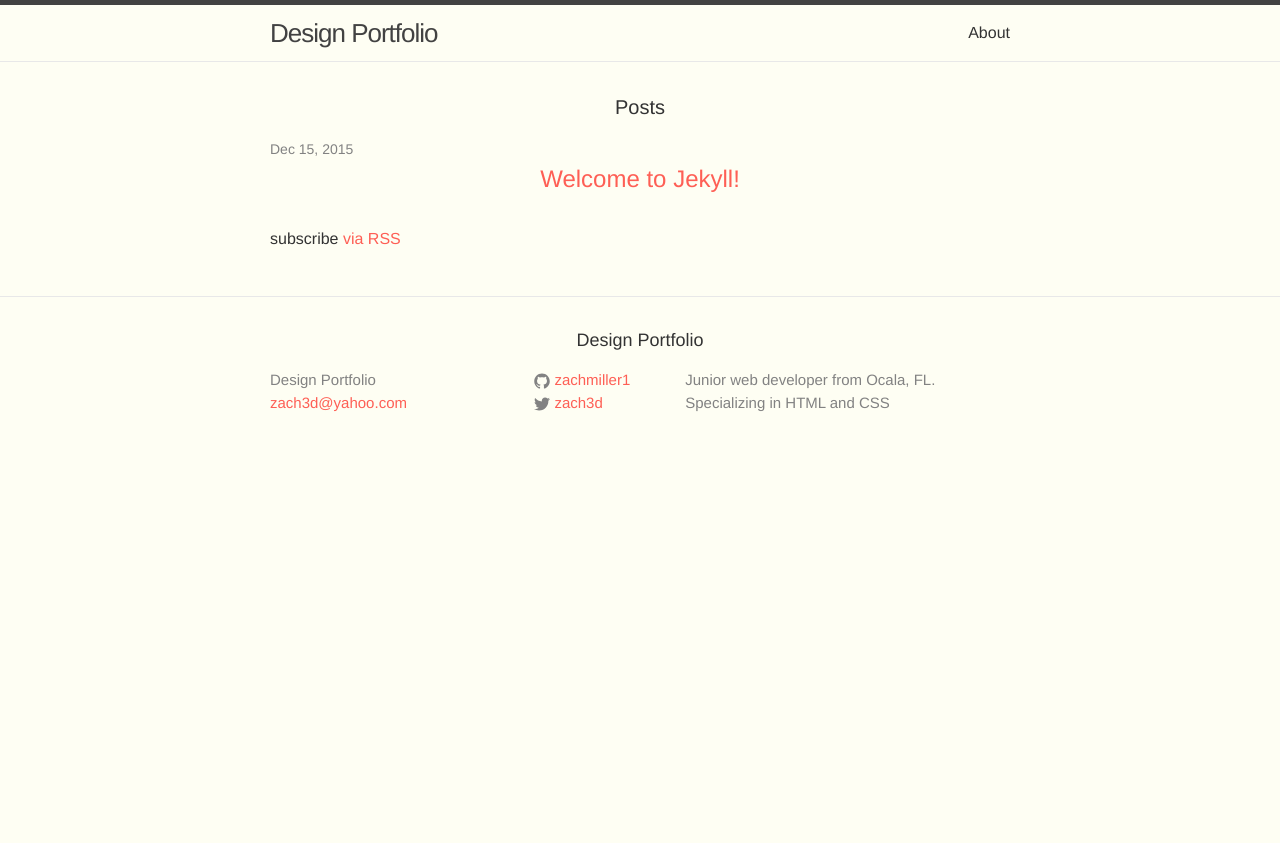
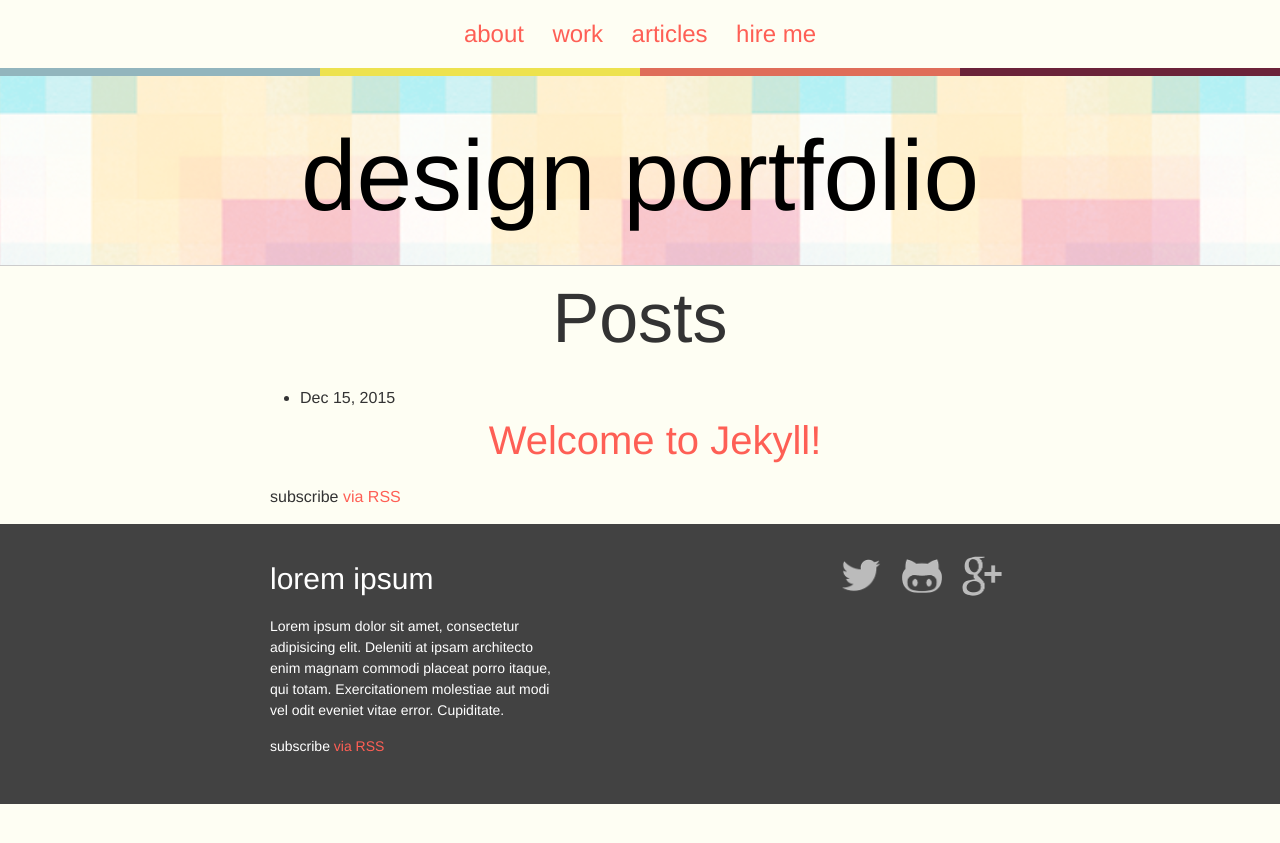
Before and after one commit to zachmiller1/designer-portfolio, a Jekyll site: the page built from index.html, in a window 1280 px wide. Shown: the top 843 px of the page. Built offline with Jekyll 4.4.1, drawn with Linux system fonts in a browser that asks for light colours.

Commit message:
Add markup and styles for the footer

```diff
--- a/_includes/footer.html
+++ b/_includes/footer.html
@@ -2,35 +2,29 @@
 
   <div class="wrapper">
 
-    <h2 class="footer-heading">{{ site.title }}</h2>
-
-    <div class="footer-col-wrapper">
-      <div class="footer-col footer-col-1">
-        <ul class="contact-list">
-          <li>{{ site.title }}</li>
-          <li><a href="mailto:{{ site.email }}">{{ site.email }}</a></li>
-        </ul>
-      </div>
-
-      <div class="footer-col footer-col-2">
-        <ul class="social-media-list">
-          {% if site.github_username %}
-          <li>
-            {% include icon-github.html username=site.github_username %}
-          </li>
-          {% endif %}
-
-          {% if site.twitter_username %}
-          <li>
-            {% include icon-twitter.html username=site.twitter_username %}
-          </li>
-          {% endif %}
-        </ul>
-      </div>
-
-      <div class="footer-col footer-col-3">
-        <p>{{ site.description }}</p>
-      </div>
+    <div class="footer-content">
+      <h3>lorem ipsum</h3>
+      <p>Lorem ipsum dolor sit amet, consectetur adipisicing elit. Deleniti at ipsam architecto enim magnam commodi placeat porro itaque, qui totam. Exercitationem molestiae aut modi vel odit eveniet vitae error. Cupiditate.</p>
+      <p>subscribe <a href="{{ "/feed.xml" | prepend: site.baseurl }}">via RSS</a></p>
+    </div>
+    <div class="footer-social">
+      <ul>
+        <li>
+          <a href="http://www.twitter.com/{{ site.twitter_username }}">
+            <img src="/images/twitter.png" alt="twitter logo" width="40">
+          </a>
+        </li>
+        <li>
+          <a href="http://www.github.com/{{ site.github_username }}">
+            <img src="/images/github.png" alt="github logo" width="40">
+          </a>
+        </li>
+        <li>
+          <a href="http://plus.google.com/{{ site.google_username }}">
+            <img src="/images/google.png" alt="google plus logo" width="40">
+          </a>
+        </li>
+      </ul>
     </div>
 
   </div>
--- a/_includes/header.html
+++ b/_includes/header.html
@@ -1,27 +1,12 @@
-<header class="site-header">
-
-  <div class="wrapper">
-
-    <a class="site-title" href="{{ site.baseurl }}/">{{ site.title }}</a>
-
-    <nav class="site-nav">
-      <a href="#" class="menu-icon">
-        <svg viewBox="0 0 18 15">
-          <path fill="#424242" d="M18,1.484c0,0.82-0.665,1.484-1.484,1.484H1.484C0.665,2.969,0,2.304,0,1.484l0,0C0,0.665,0.665,0,1.484,0 h15.031C17.335,0,18,0.665,18,1.484L18,1.484z"/>
-          <path fill="#424242" d="M18,7.516C18,8.335,17.335,9,16.516,9H1.484C0.665,9,0,8.335,0,7.516l0,0c0-0.82,0.665-1.484,1.484-1.484 h15.031C17.335,6.031,18,6.696,18,7.516L18,7.516z"/>
-          <path fill="#424242" d="M18,13.516C18,14.335,17.335,15,16.516,15H1.484C0.665,15,0,14.335,0,13.516l0,0 c0-0.82,0.665-1.484,1.484-1.484h15.031C17.335,12.031,18,12.696,18,13.516L18,13.516z"/>
-        </svg>
-      </a>
-
-      <div class="trigger">
-        {% for my_page in site.pages %}
-          {% if my_page.title %}
-          <a class="page-link" href="{{ my_page.url | prepend: site.baseurl }}">{{ my_page.title }}</a>
-          {% endif %}
-        {% endfor %}
-      </div>
-    </nav>
-
-  </div>
-
+<nav class="site-nav">
+  <ul>
+    {% for link in site.links %}
+      <li>
+        <a href="{{ link.url }}">{{link.title}}</a>
+      </li>
+    {% endfor %}
+  </ul>
+</nav>
+<header class="site-header gradient-bar">
+  <h1 class="site-title mega"><a href="/">design portfolio</a></h1>
 </header>
--- /dev/null
+++ b/_sass/_gradient-bar.scss
@@ -0,0 +1,18 @@
+.gradient-bar {
+	position: relative;
+
+	&:after {
+		content: "";
+		position: absolute;
+		top: 0;
+		left: 0;
+		width: 100%;
+		height: 0.5em;
+		background: linear-gradient(to right,
+			                        $blue-color 0%, $blue-color 25%,
+			                        $yellow-color 25%, $yellow-color 50%,
+			                        $red-color 50%, $red-color 75%,
+			                        $purple-color 75%, $purple-color 100%
+			                       );
+	}
+}
--- a/_sass/_layout.scss
+++ b/_sass/_layout.scss
@@ -1,242 +1,52 @@
-/**
- * Site header
- */
-.site-header {
-    border-top: 5px solid $grey-color-dark;
-    border-bottom: 1px solid $grey-color-light;
-    min-height: 56px;
-
-    // Positioning context for the mobile navigation icon
-    position: relative;
-}
-
-.site-title {
-    font-size: 26px;
-    font-weight: 300;
-    line-height: 56px;
-    letter-spacing: -1px;
-    margin-bottom: 0;
-    float: left;
-
-    &,
-    &:visited {
-        color: $grey-color-dark;
+// Header
+.site-nav {
+    text-align: center;
+    ul {
+        margin: 1em 0;
+        list-style: none;
+    }
+    li {
+        display: inline-block;
+        margin: 0 0.5em;
+        font-size: 1.5em;
     }
 }
 
-.site-nav {
-    float: right;
-    line-height: 56px;
+.site-title a {
+    color: #000;
 
-    .menu-icon {
-        display: none;
-    }
-
-    .page-link {
-        color: $text-color;
-        line-height: $base-line-height;
-
-        // Gaps between nav items, but not on the last one
-        &:not(:last-child) {
-            margin-right: 20px;
-        }
-    }
-
-    @include media-query($on-palm) {
-        position: absolute;
-        top: 9px;
-        right: $spacing-unit / 2;
-        background-color: $background-color;
-        border: 1px solid $grey-color-light;
-        border-radius: 5px;
-        text-align: right;
-
-        .menu-icon {
-            display: block;
-            float: right;
-            width: 36px;
-            height: 26px;
-            line-height: 0;
-            padding-top: 10px;
-            text-align: center;
-
-            > svg {
-                width: 18px;
-                height: 15px;
-
-                path {
-                    fill: $grey-color-dark;
-                }
-            }
-        }
-
-        .trigger {
-            clear: both;
-            display: none;
-        }
-
-        &:hover .trigger {
-            display: block;
-            padding-bottom: 5px;
-        }
-
-        .page-link {
-            display: block;
-            padding: 5px 10px;
-
-            &:not(:last-child) {
-                margin-right: 0;
-            }
-            margin-left: 20px;
-        }
+    &:hover {
+        text-decoration: none;
     }
 }
 
-
-
-/**
- * Site footer
- */
-.site-footer {
-    border-top: 1px solid $grey-color-light;
-    padding: $spacing-unit 0;
+.site-header {
+    padding: 2em 0 0;
+    border-bottom: 1px solid #ccc;
+    background: url('/images/header-bg2.png');
+    background-size: 400px 400px;
 }
 
-.footer-heading {
-    font-size: 18px;
-    margin-bottom: $spacing-unit / 2;
+// Footer
+.site-footer {
+    padding: 2em 0;
+    color: #fff;
+    background: $grey-color-dark;
 }
+.footer-content {
+    float: left;
+    width: 40%;
+    font-size: 0.875em;
 
-.contact-list,
-.social-media-list {
-    list-style: none;
-    margin-left: 0;
-}
-
-.footer-col-wrapper {
-    font-size: 15px;
-    color: $grey-color;
-    margin-left: -$spacing-unit / 2;
-    @extend %clearfix;
-}
-
-.footer-col {
-    float: left;
-    margin-bottom: $spacing-unit / 2;
-    padding-left: $spacing-unit / 2;
-}
-
-.footer-col-1 {
-    width: -webkit-calc(35% - (#{$spacing-unit} / 2));
-    width:         calc(35% - (#{$spacing-unit} / 2));
-}
-
-.footer-col-2 {
-    width: -webkit-calc(20% - (#{$spacing-unit} / 2));
-    width:         calc(20% - (#{$spacing-unit} / 2));
-}
-
-.footer-col-3 {
-    width: -webkit-calc(45% - (#{$spacing-unit} / 2));
-    width:         calc(45% - (#{$spacing-unit} / 2));
-}
-
-@include media-query($on-laptop) {
-    .footer-col-1,
-    .footer-col-2 {
-        width: -webkit-calc(50% - (#{$spacing-unit} / 2));
-        width:         calc(50% - (#{$spacing-unit} / 2));
-    }
-
-    .footer-col-3 {
-        width: -webkit-calc(100% - (#{$spacing-unit} / 2));
-        width:         calc(100% - (#{$spacing-unit} / 2));
+    h3 {
+        text-align: left;
     }
 }
+.footer-social {
+    float: right;
 
-@include media-query($on-palm) {
-    .footer-col {
-        float: none;
-        width: -webkit-calc(100% - (#{$spacing-unit} / 2));
-        width:         calc(100% - (#{$spacing-unit} / 2));
+    li {
+        display: inline-block;
+        margin: 0 0.5em;
     }
 }
-
-
-
-/**
- * Page content
- */
-.page-content {
-    padding: $spacing-unit 0;
-}
-
-.page-heading {
-    font-size: 20px;
-}
-
-.post-list {
-    margin-left: 0;
-    list-style: none;
-
-    > li {
-        margin-bottom: $spacing-unit;
-    }
-}
-
-.post-meta {
-    font-size: $small-font-size;
-    color: $grey-color;
-}
-
-.post-link {
-    display: block;
-    font-size: 24px;
-}
-
-
-
-/**
- * Posts
- */
-.post-header {
-    margin-bottom: $spacing-unit;
-}
-
-.post-title {
-    font-size: 42px;
-    letter-spacing: -1px;
-    line-height: 1;
-
-    @include media-query($on-laptop) {
-        font-size: 36px;
-    }
-}
-
-.post-content {
-    margin-bottom: $spacing-unit;
-
-    h2 {
-        font-size: 32px;
-
-        @include media-query($on-laptop) {
-            font-size: 28px;
-        }
-    }
-
-    h3 {
-        font-size: 26px;
-
-        @include media-query($on-laptop) {
-            font-size: 22px;
-        }
-    }
-
-    h4 {
-        font-size: 20px;
-
-        @include media-query($on-laptop) {
-            font-size: 18px;
-        }
-    }
-}
--- a/css/main.scss
+++ b/css/main.scss
@@ -60,5 +60,6 @@
 @import
         "base",
         "layout",
-        "syntax-highlighting"
+        "syntax-highlighting",
+        "gradient-bar"
 ;
```
Also changed, not shown: images/github.png (added), images/google.png (added), images/header-bg.png (added), images/header-bg2.png (added), images/icon-code.png (added), images/icon-design.png (added), images/icon-inspiration.png (added), images/icon-layout.png (added), images/icon-snippet.png (added), images/project.png (added), images/twitter.png (added).
